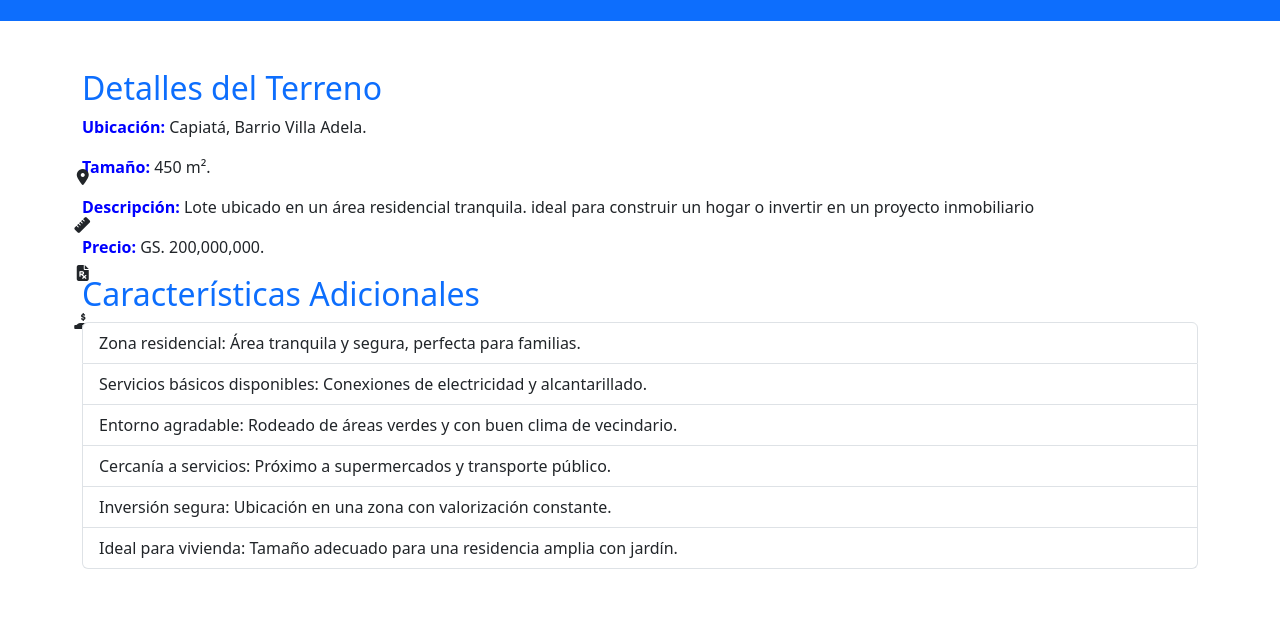
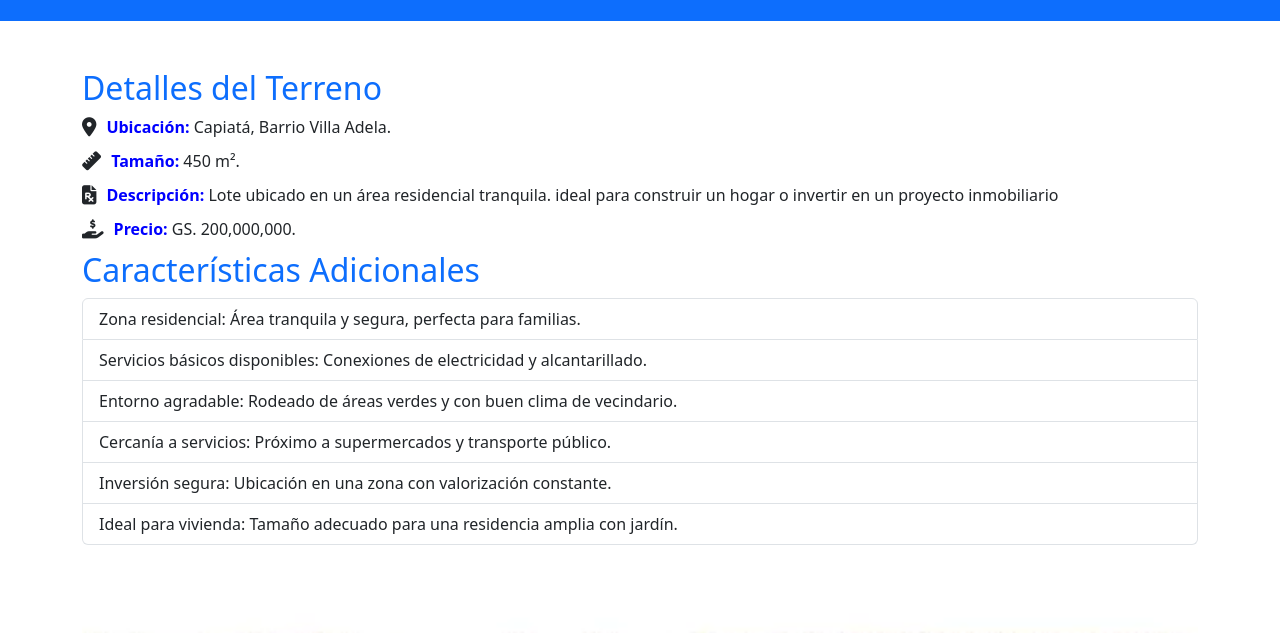
Before and after one commit to farizardd/web, a plain HTML site: page capi.html in a window 1280 px wide. Shown: the part 127-760 px from the top of the page. Drawn offline with nearby package versions, Linux system fonts and the light colour scheme.

Commit message:
capi.css

```diff
--- a/capi.css
+++ b/capi.css
@@ -18,25 +18,24 @@ h2{
 strong {
     color: blue;
 }
-.fa-location-dot {
-    position: absolute;
-    left: 6%;
-    top:37%;
+.info-list {
+    list-style: none; /* Elimina el estilo de lista predeterminado */
+    padding: 0; /* Elimina el relleno de la lista */
 }
-.fa-ruler {
-    position: absolute;
-    left:5.8%;
-    top:43%;
+
+.info-item {
+    display: flex;
+    align-items: center;
+    margin-bottom: 10px; /* Espacio entre los elementos de la lista */
 }
-.fa-file-prescription{
-    position: absolute;
-    left: 6%;
-    top:49%;
+
+.info-item i {
+    margin-right: 10px; /* Espacio entre el ícono y el texto */
+    font-size: 1.2rem; /* Ajusta el tamaño del ícono si es necesario */
 }
-.fa-hand-holding-dollar{
-    position: absolute;
-    left: 5.8%;
-    top: 55%;
+
+.info-item p {
+    margin: 0; /* Elimina el margen por defecto de los párrafos */
 }
 #logo {
     height: 60px; /* Ajusta la altura del logo */
```
